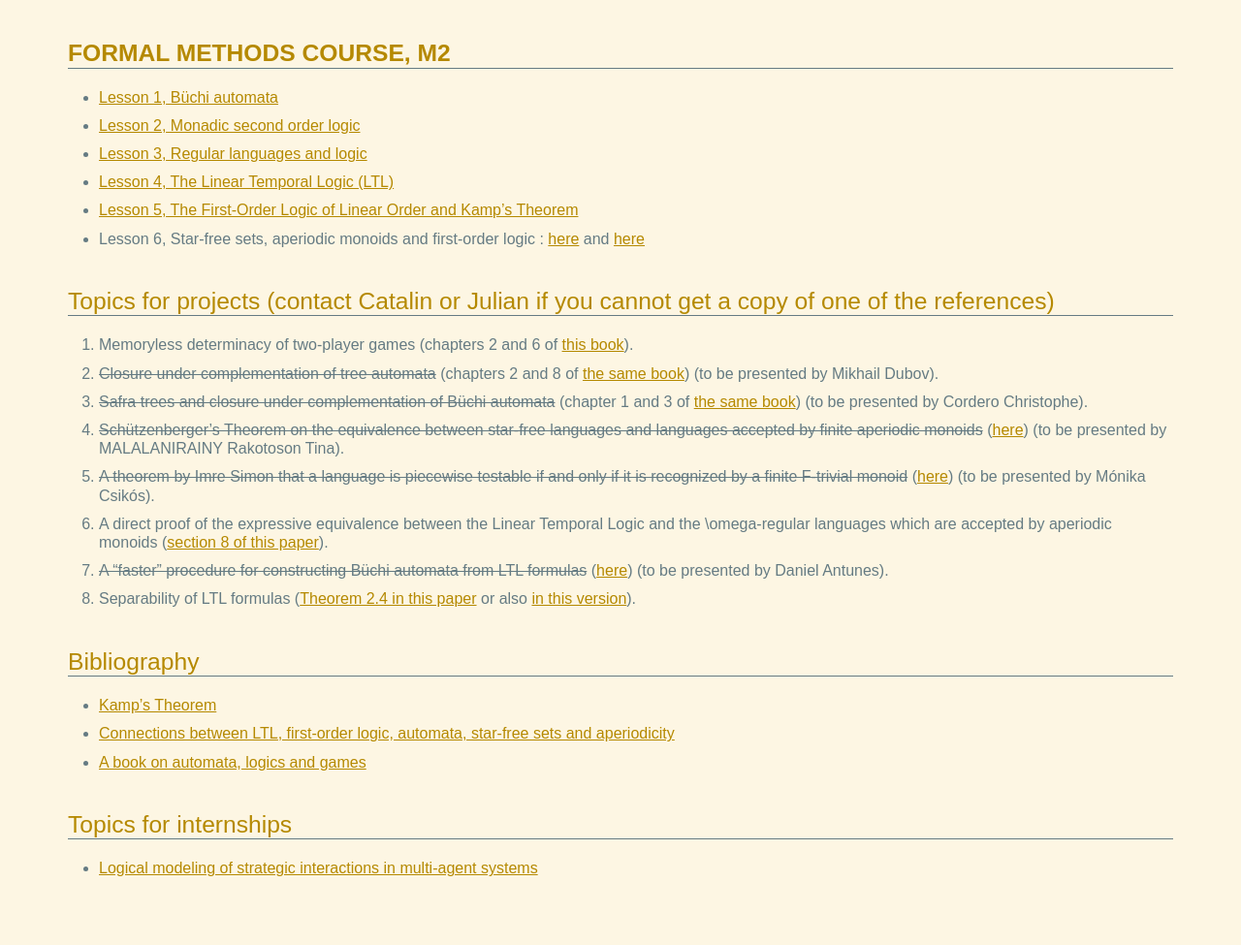
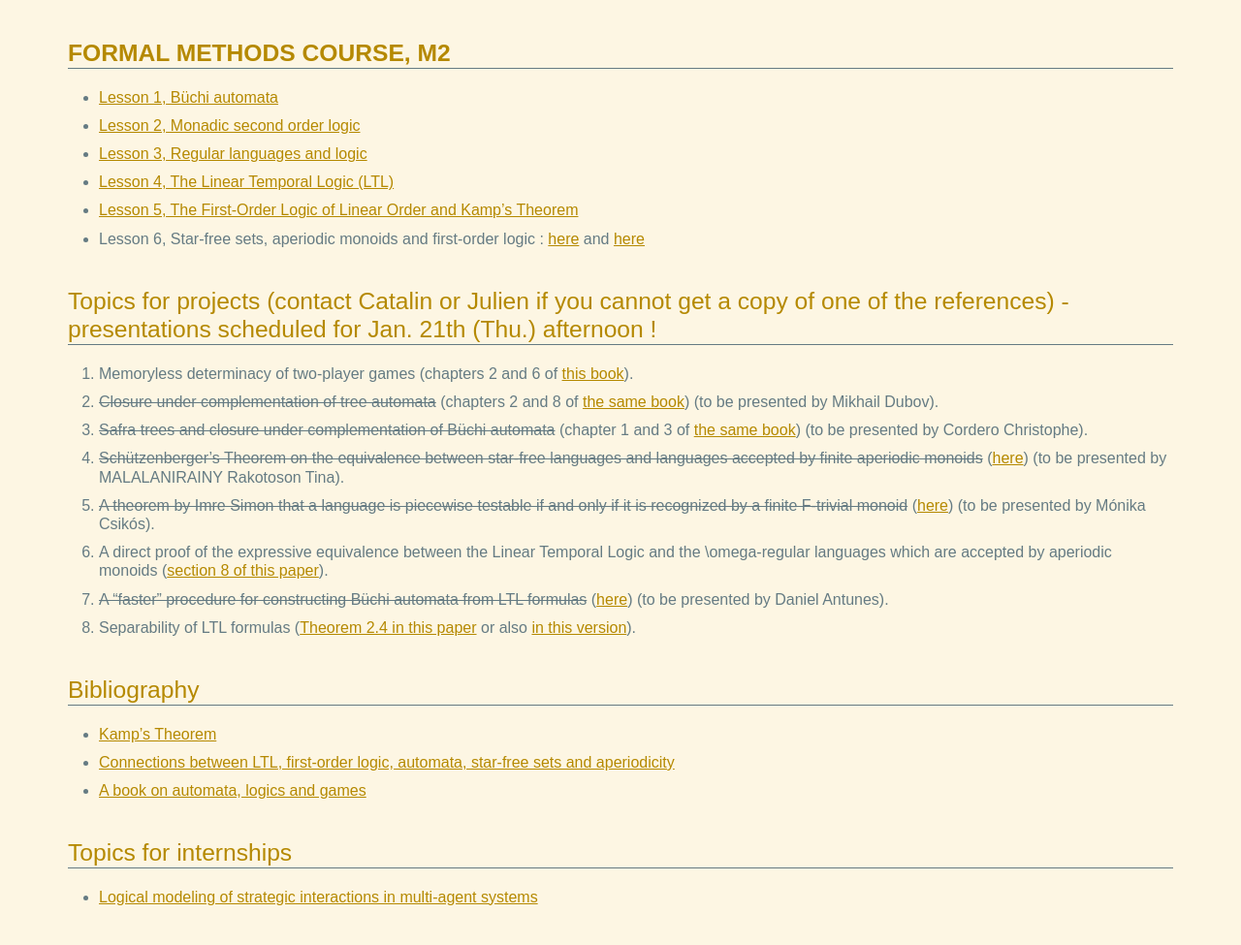
Before and after one commit to lacl-upec/m2mf, a Jekyll site: the page built from index.md, in a window 1280 px wide. Shown: the whole page at 97% size. Built offline with Jekyll 4.4.1, drawn with Linux system fonts in a browser that asks for light colours; before the commit the page ends 945 px from its top, so only the background shows below that.

Commit message:
Update index.md

```diff
--- a/index.md
+++ b/index.md
@@ -13,7 +13,7 @@ Formal methods course, M2
 - Lesson 6, Star-free sets, aperiodic monoids and first-order logic : [here](http://www.lsv.ens-cachan.fr/Publis/PAPERS/PDF/DG-WT08.pdf) and [here](http://arxiv.org/pdf/1408.2842)
 
 
-Topics for projects (contact Catalin or Julian if you cannot get a copy of one of the references)
+Topics for projects (contact Catalin or Julien if you cannot get a copy of one of the references) - presentations scheduled for Jan. 21th (Thu.) afternoon !
 ------
 
 1. Memoryless determinacy of two-player games (chapters 2 and 6 of [this book](http://www.springer.com/us/book/9783540003885)).
```
